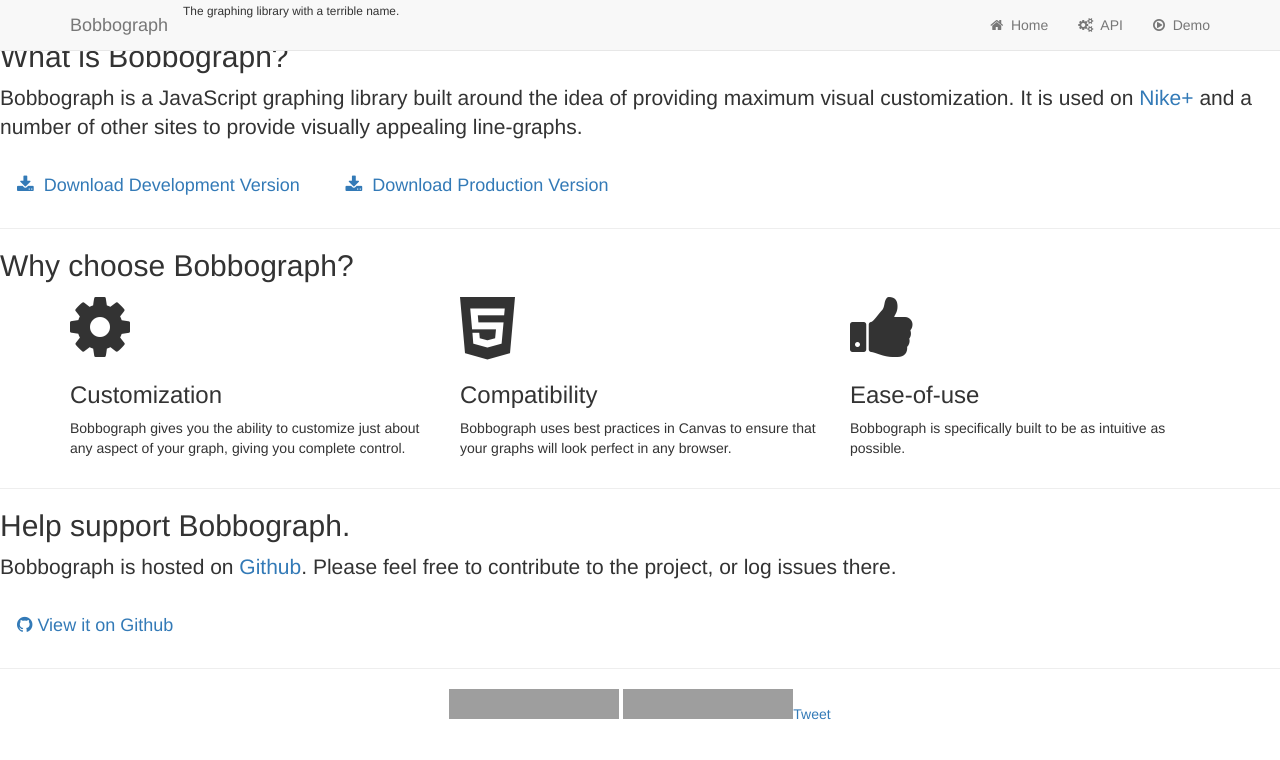
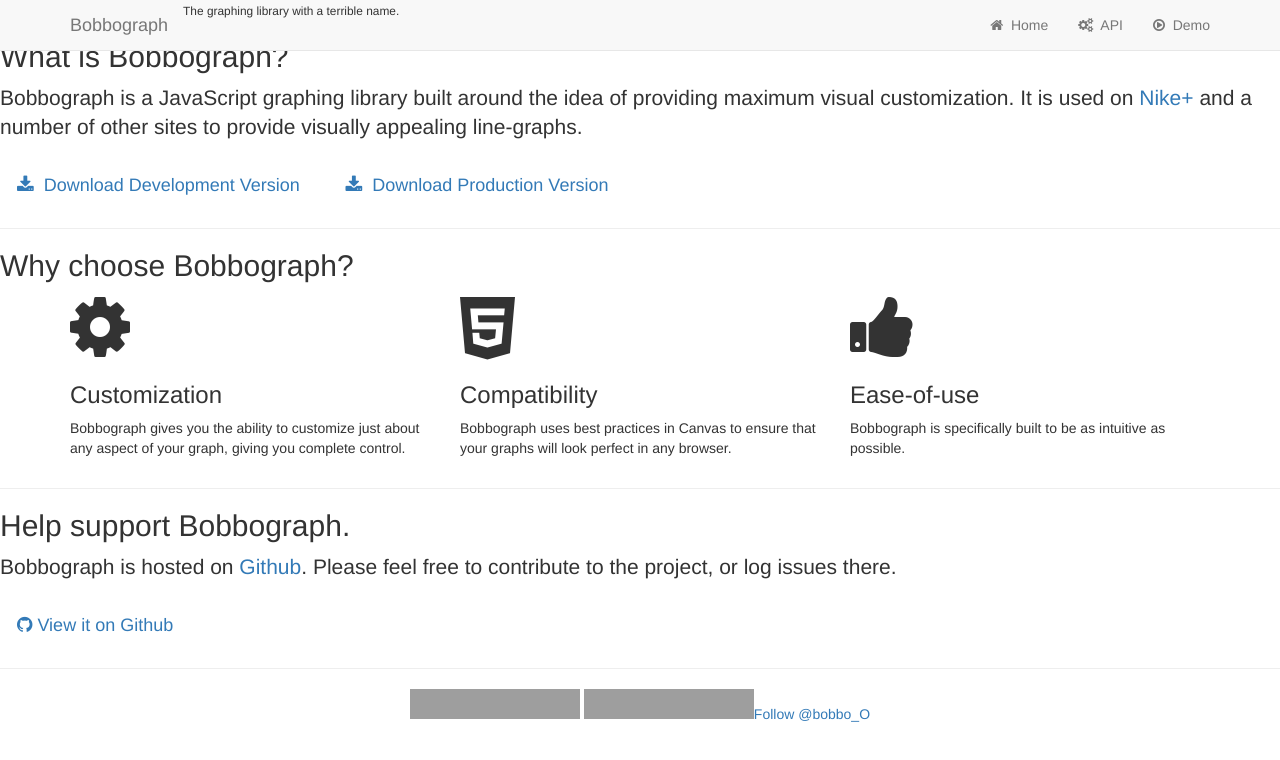
Before and after one commit to robertmesserle/Bobbograph, a website: page www/index.jade in a window 1280 px wide. Drawn offline with nearby package versions, Linux system fonts and the light colour scheme; some packages are replaced by stand-ins of ours; files that its build step writes are made by us from their sources; no server answers; grey boxes are pictures that could not be loaded.

Commit message:
fixed twitter share buttons

```diff
--- a/www/social.jade
+++ b/www/social.jade
@@ -2,6 +2,6 @@ hr
 .container.text-center
   iframe( src="http://ghbtns.com/github-btn.html?user=robertmesserle&repo=Bobbograph&count=true&size=large&type=watch", allowtransparency=true, frameborder=0, scrolling=0, height=30, width=170 )
   iframe( src="http://ghbtns.com/github-btn.html?user=robertmesserle&repo=Bobbograph&count=true&size=large&type=fork",  allowtransparency=true, frameborder=0, scrolling=0, height=30, width=170 )
-  | <a href="https://twitter.com/share" class="twitter-share-button" data-url="http://www.bobbograph.com" data-via="bobbo_O">Tweet</a>
+  | <a href="https://twitter.com/bobbo_O" class="twitter-follow-button" data-show-count="false" data-size="large">Follow @bobbo_O</a>
   | <script>!function(d,s,id){var js,fjs=d.getElementsByTagName(s)[0],p=/^http:/.test(d.location)?'http':'https';if(!d.getElementById(id)){js=d.createElement(s);js.id=id;js.src=p+'://platform.twitter.com/widgets.js';fjs.parentNode.insertBefore(js,fjs);}}(document, 'script', 'twitter-wjs');</script>
 br
```
